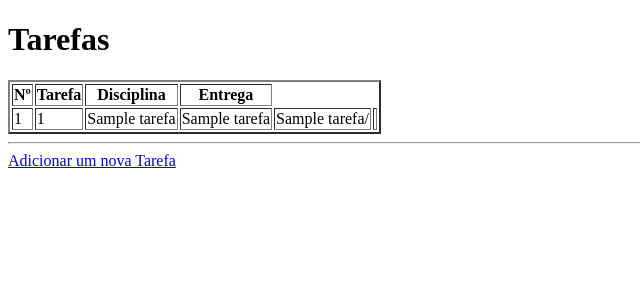
After one commit to 28KIKO28/OOP-Python, a Flask app: template Flask/templates/listatarefas.html in a window 1280 px wide. The commit adds this page. Shown: the top 300 px of the page, without its empty margins (0-640 px from the left). Run offline with Flask 3, Linux system fonts and the light colour scheme; the template is opened without the code that fills it: most values are stand-ins (such as "Sample title", 1, 10 or a date in 2020).

Commit message:
Add files via upload

```diff
--- a/Flask/Flask.py
+++ b/Flask/Flask.py
@@ -1,4 +1,5 @@
-from flask import Flask, render_template
+from flask import Flask, render_template,request,redirect
+from os import O_APPEND
 
 app = Flask(__name__)
 
@@ -13,6 +14,9 @@ lista_turmas = [
     (10, 8, 20, "Sílvia", ["Júlia", "Kauã", "Lívia", "Murilo", "Nina", "Otávio", "Pietro", "Quirino", "Rosa", "Sandro", "Tatiana", "Ubirajara", "Valentina", "William", "Xandra", "Yasmin", "Zeca", "Alice", "Bruno", "Catarina"]),
     (10, 9, 20, "Filipe", ["Tatiana", "Ursula", "Vitor", "Wagner", "Xuxa", "Yuri", "Zélia", "Amanda", "Bruno", "Camila", "Diego", "Eduarda", "Fábio", "Gabriela", "Hugo", "Isadora", "João", "Kátia", "Leonardo", "Marina", "Nicolas"])
 ]
+
+tarefas = []
+
 @app.route("/")
 def turmas ():
     return render_template ("turmas.html", lista_turmas=lista_turmas)
@@ -23,11 +27,19 @@ def alunos (indice):
     alunos = sorted(turma[4])
     return render_template ("alunos.html", turma=turma, alunos=alunos)
 
+@app.route("/adicionar", methods=["post"])
+def adicionar():
+    nova_tarefa = (
+        request.form["tarefa"],request.form["disciplina"],request.form["data"],"Pendente")
+    tarefas.append(nova_tarefa)
+    return redirect("/tarefas")
 
 @app.route("/tarefas")
-def tarefas():
+def listar_tarefas():
+    return render_template("listatarefas.html", tarefas=tarefas)
+
+@app.route("/novastarefas")
+def nova_tarefa_form():
     return render_template("tarefas.html")
 
-
-if __name__ == "__main__":
-    app.run(debug=True, host='0.0.0.0')
+app.run(debug=True, host='0.0.0.0')
--- /dev/null
+++ b/Flask/templates/listatarefas.html
@@ -0,0 +1,34 @@
+<!DOCTYPE html>
+<html lang="pt">
+<head>
+    <meta charset="UTF-8">
+    <meta name="viewport" content="width=device-width, initial-scale=1.0">
+    <title>Tarefas</title>
+</head>
+<body>
+    <h1>Tarefas</h1>
+    <table border="2">
+        <thead>
+            <tr>
+                <th>Nº</th>
+                <th>Tarefa</th>
+                <th>Disciplina</th>
+                <th>Entrega</th>
+            </tr>
+        </thead>
+        <tbody>
+            {% for tarefa in tarefas %}
+            <tr>
+                <td>{{ loop.index }}</td>
+                <td>{{ tarefa[0] }}</td>
+                <td>{{ tarefa[1] }}</td>
+                <td>{{ tarefa[2] }}</td>
+                <td>{{ tarefa[3] }}/<td>
+            </tr>
+            {% endfor %}
+        </tbody>
+    </table>
+    <hr>
+    <a href="/novastarefas">Adicionar um nova Tarefa</a>
+</body>
+</html>
```
Also changed, not shown: Flask/templates/tarefas.html (+7 -9 lines).
